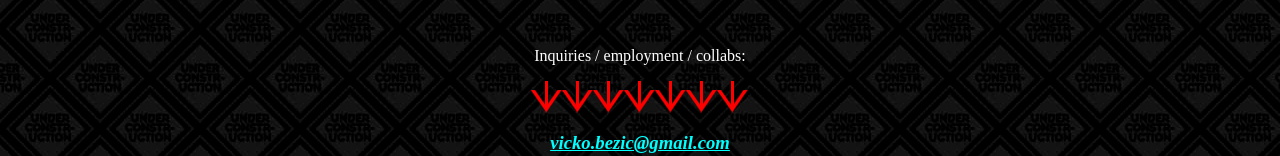
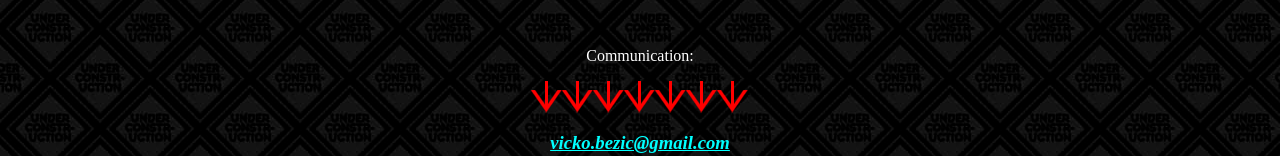
Before and after one commit to vaisko/vaisko.com_wip, a plain HTML site: page index.html in a window 1280 px wide. Shown: the part 521-677 px from the top of the page. Drawn offline with Linux system fonts and the light colour scheme.

Commit message:
Update index.html

```diff
--- a/index.html
+++ b/index.html
@@ -33,7 +33,7 @@ body {
 
 <p style="text-align: center;">&nbsp;</p>
 
-<p style="text-align: center;"><span style="color: #fff;">Inquiries / employment / collabs:</span></p>
+<p style="text-align: center;"><span style="color: #fff;">Communication:</span></p>
 
 <p style="text-align: center;"><span style="color: #000000;"><img src="arrows_down.png" alt="" /></span></p>
 
```
